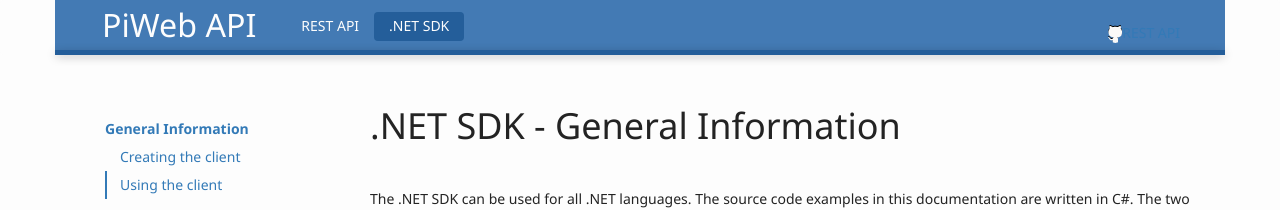
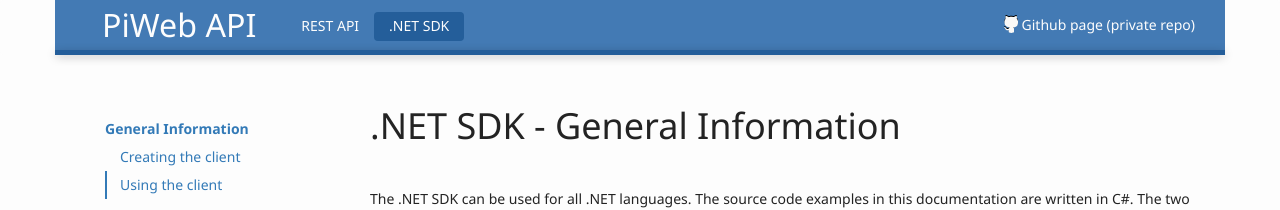
Before and after one commit to ZEISS-PiWeb/PiWeb-Api, a Jekyll site: the page built from _pages/021-netsdk-general.md, in a window 1280 px wide. Shown: the top 210 px of the page. Built offline with Jekyll 4.4.1, drawn with Linux system fonts in a browser that asks for light colours.

Commit message:
Update frame.html

```diff
--- a/_layouts/frame.html
+++ b/_layouts/frame.html
@@ -31,7 +31,12 @@
 	      				{% include toc_main.html %}
 	      			</ul>
 	      			<ul class="nav navbar-nav-right">
-	      				<li><a href="/PiWeb-Api/restapi/general/"><img src="/PiWeb-Api/images/octocat-small.png">REST API</a></li>
+	      				<li>
+	      					<span>
+	      					<img src="/PiWeb-Api/images/octocat-small.png">
+	      					<a href="https://github.com/ZEISS-PiWeb/PiWeb-Api">Github page (private repo)</a>
+	      					</span>
+	      				</li>
 	    			</ul>
 	    		</nav>
 	  	</div>
```
